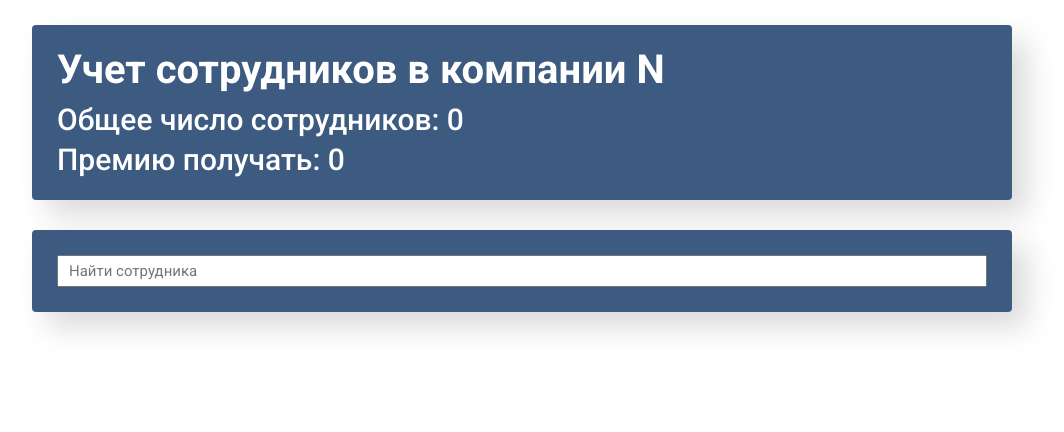
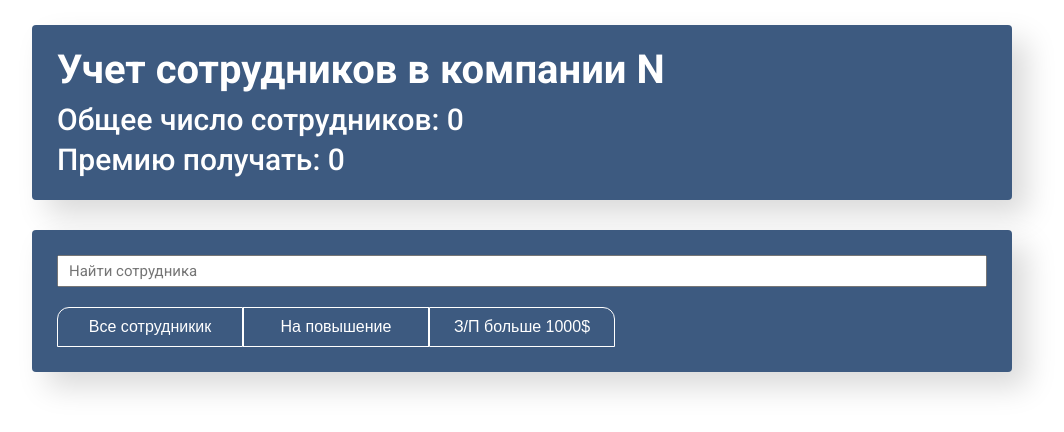
Before and after one commit to AndriiSalohub/employee-management, a React (Create React App) app: page / in a window 1280 px wide. Shown: the top 432 px of the page, without its empty margins (118-1182 px from the left). Built offline with nearby package versions, Linux system fonts and the light colour scheme.

Commit message:
add markup for filter component

```diff
--- /dev/null
+++ b/src/components/Filter/Filter.js
@@ -0,0 +1,20 @@
+import React from "react";
+import "./Filter.scss";
+
+const Filter = () => {
+    return (
+        <section className="filter">
+            <button className="filter__buttons filter__buttons_all-employees  filter__buttons_first-btn">
+                Все сотрудникик
+            </button>
+            <button className="filter__buttons filter__buttons_for-promotion  filter__buttons_second-btn">
+                На повышение
+            </button>
+            <button className="filter__buttons filter__buttons_salary-more-than-1000  filter__buttons_third-btn">
+                З/П больше 1000$
+            </button>
+        </section>
+    );
+};
+
+export default Filter;
--- /dev/null
+++ b/src/components/Filter/Filter.scss
@@ -0,0 +1,53 @@
+* {
+    box-sizing: border-box;
+}
+
+.filter {
+    margin-top: 20px;
+    &__buttons {
+        width: 100%;
+        font-size: 16px;
+        color: #fff;
+        background-color: rgba(255, 255, 255, 0);
+        border: 1px solid #fff;
+        outline: none;
+        padding: 10px 20px;
+        &:hover {
+            color: #000000;
+            background-color: #fff;
+        }
+        &_first-btn {
+            border-top-left-radius: 12px;
+            border-top-right-radius: 12px;
+        }
+        &_third-btn {
+            border-bottom-left-radius: 12px;
+            border-bottom-right-radius: 12px;
+        }
+    }
+}
+
+@media (min-width: 768px) {
+    .filter {
+        &__buttons {
+            width: 25%;
+            &_first-btn {
+                border-top-left-radius: 12px;
+                border-top-right-radius: 0px;
+            }
+            &_third-btn {
+                border-top-right-radius: 12px;
+                border-bottom-left-radius: 0px;
+                border-bottom-right-radius: 0px;
+            }
+        }
+    }
+}
+
+@media (min-width: 1024px) {
+    .filter {
+        &__buttons {
+            width: 20%;
+        }
+    }
+}
--- a/src/components/Search/Search.js
+++ b/src/components/Search/Search.js
@@ -3,13 +3,13 @@ import "./Search.scss";
 
 const Search = () => {
     return (
-        <div className="search">
+        <section className="search">
             <input
                 type="text"
                 className="search__input"
                 placeholder="Найти сотрудника"
             />
-        </div>
+        </section>
     );
 };
 
--- a/src/containers/App/App.js
+++ b/src/containers/App/App.js
@@ -1,4 +1,5 @@
 import React from "react";
+import Filter from "../../components/Filter/Filter";
 import Information from "../../components/Information/Information";
 import Search from "../../components/Search/Search";
 import "./App.scss";
@@ -10,6 +11,7 @@ function App() {
                 <Information />
                 <main className="main">
                     <Search />
+                    <Filter />
                 </main>
             </div>
         </>
```
